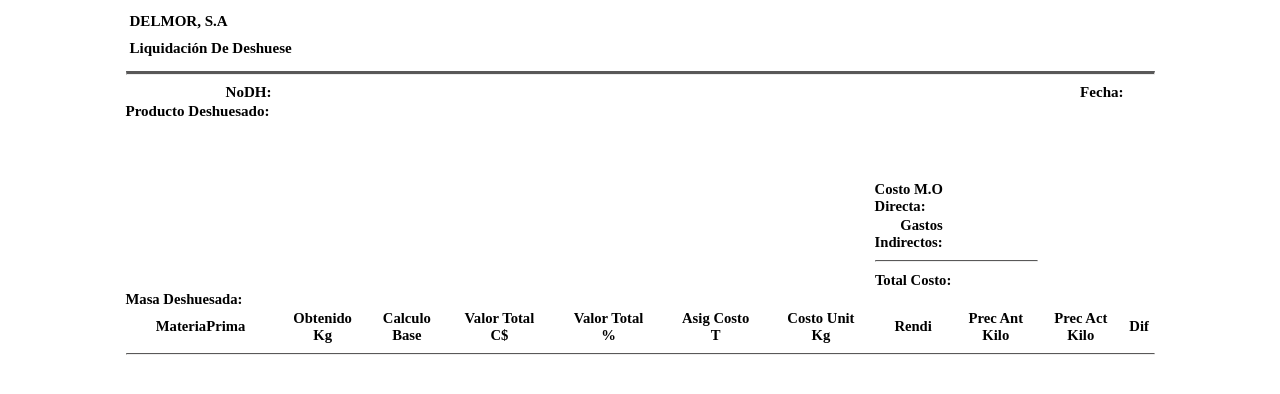
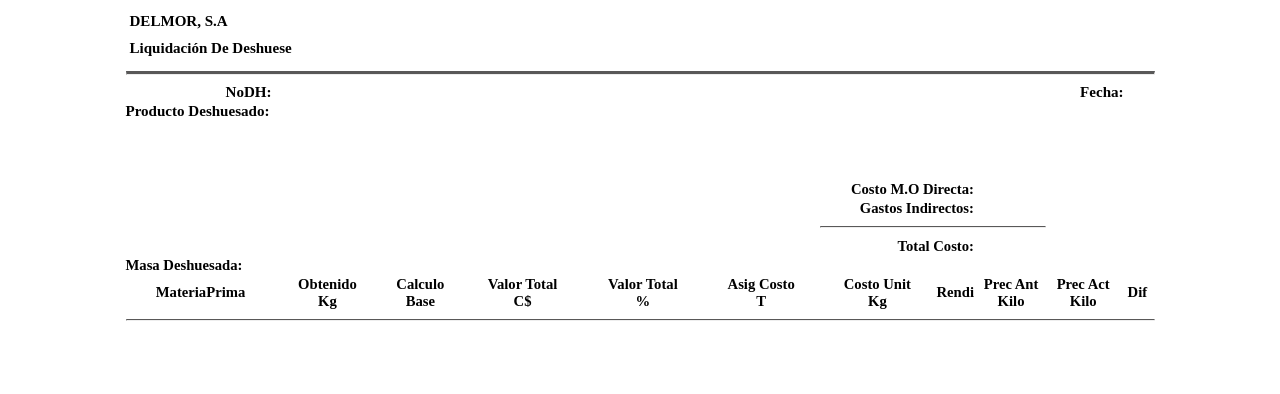
Before and after one commit to Ion40/Deshuese, a CodeIgniter app: page /database/index.php/reportes_controller/PrintDeshueseReport/1 in a window 1280 px wide. Shown: the top 394 px of the page. Run offline with CodeIgniter, Linux system fonts and the light colour scheme.

Commit message:
modificacion diseño Reporte Deshuese

```diff
--- a/application/views/Reportes/PrintDeshuese.php
+++ b/application/views/Reportes/PrintDeshuese.php
@@ -216,61 +216,61 @@
             <thead>
               <tr id="idtr" class="encabezado" >
                 <?php
-                    for ($i=0; $i <= 6; $i++)
+                    for ($i=0; $i <= 4; $i++)
                     {
                       echo "<td></td>";
                     }
                 ?>
-                <td class="">Costo M.O Directa:</td>
+                <td colspan="3"  style="text-align:right;">Costo M.O Directa:</td>
                 <td style="text-align:center;"><?php
                     $MOD;
                     if(!$repor){}else{
                         foreach ($repor as $item) {
                             $MOD = $item["Gasto_MOD"];
                         }
-                        echo "<span>".number_format($MOD,0)."</span>";
+                        echo "<span>".number_format($MOD,2)."</span>";
                     }
                     ?></td>
               </tr>
               <!---->
-              <tr id="idtr" class="encabezado" rowspan="12">
+              <tr id="idtr" class="encabezado">
                 <?php
-                    for ($i=0; $i <= 6; $i++)
+                    for ($i=0; $i <= 4; $i++)
                     {
                       echo "<td></td>";
                     }
                 ?>
-                <td class="derecha">Gastos Indirectos:</td>
+                <td class=""  style="text-align:right;" colspan="3">Gastos Indirectos:</td>
                 <td style="text-align:center;"><?php
                     $GI;
                     if(!$repor){}else{
                         foreach ($repor as $item) {
                             $GI = $item["GI"];
                         }
-                        echo "<span>".number_format($GI,0)."</span>";
+                        echo "<span>".number_format($GI,2)."</span>";
                     }
                     ?></td>
               </tr>
               <!---->
               <tr>
                 <?php
-                    for ($i=0; $i <= 6; $i++)
+                    for ($i=0; $i <= 5; $i++)
                     {
                       echo "<td></td>";
                     }
                 ?>
-                  <td colspan="2" class="negrita">
+                  <td colspan="3" style="text-align:right;" class="negrita">
                       <hr class="tablahr"></td>
               </tr>
               <tr class="encabezado" style="">
                 <?php
-                    for ($i=0; $i <= 6; $i++)
+                    for ($i=0; $i <= 4; $i++)
                     {
                       echo "<td></td>";
                     }
                 ?>
-                <td style="text-align:center;">Total costo:</td>
-                <td>
+                <td colspan="3" style="text-align:right;">Total costo:</td>
+                <td style="text-align:right;">
                 <?php
                     $CostoT;
                     if(!$repor){}else{
@@ -302,9 +302,9 @@
                 <td  style='text-align: center;'>Valor Total <br> %</td>
                 <td  style='text-align: center;'>Asig Costo <br> T</td>
                 <td  style='text-align: center;'>Costo Unit <br> kg</td>
-                <td  style='text-align: center; width:10px;'>Rendi</td>
-                <td  style='text-align: center;'>Prec Ant <br> Kilo</td>
-                <td  style='text-align: center;'>Prec Act <br> Kilo</td>
+                <td  style='text-align: center; width:1%;'>Rendi</td>
+                <td  style='text-align: center; width:7%;'>Prec Ant <br> Kilo</td>
+                <td  style='text-align: center; width:7%;'>Prec Act <br> Kilo</td>
                 <td  style='text-align: center;'>Dif</td>
             </tr>
             </thead>
```
